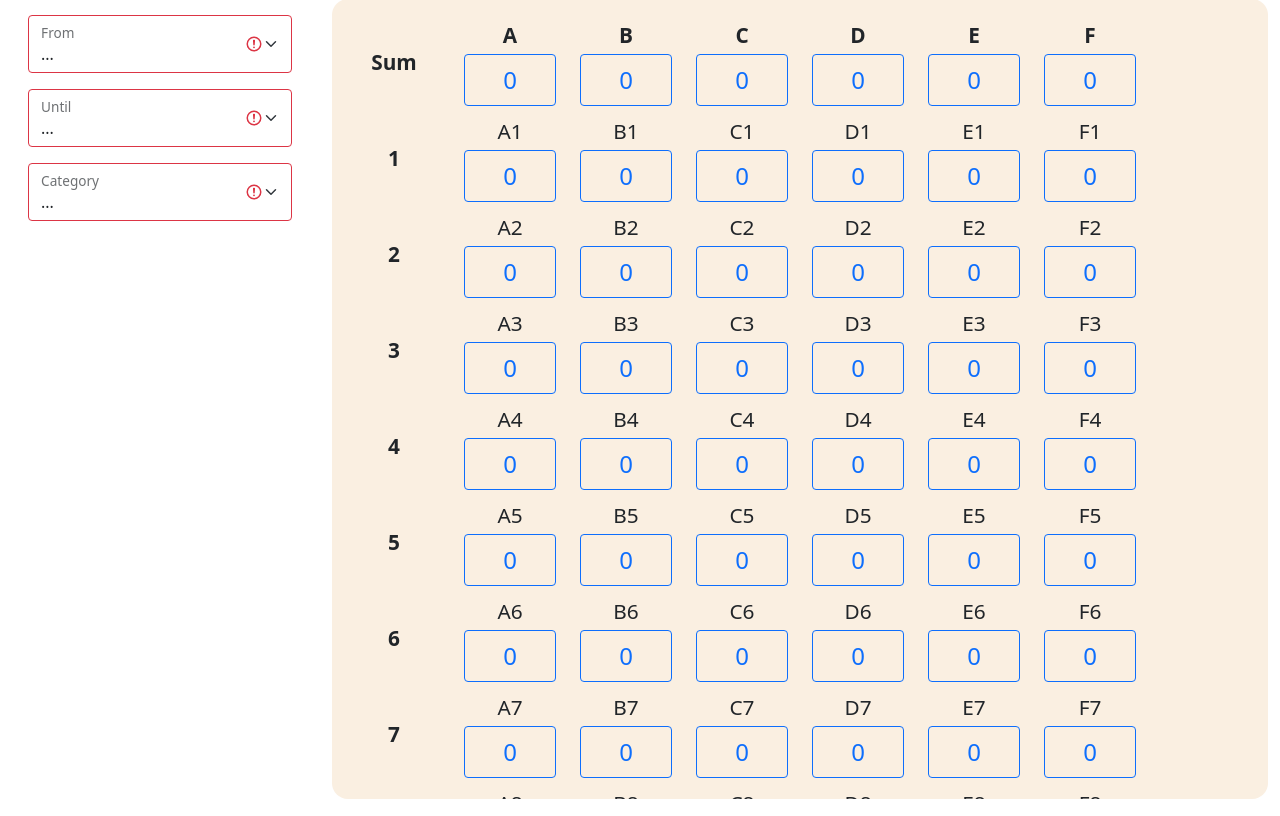
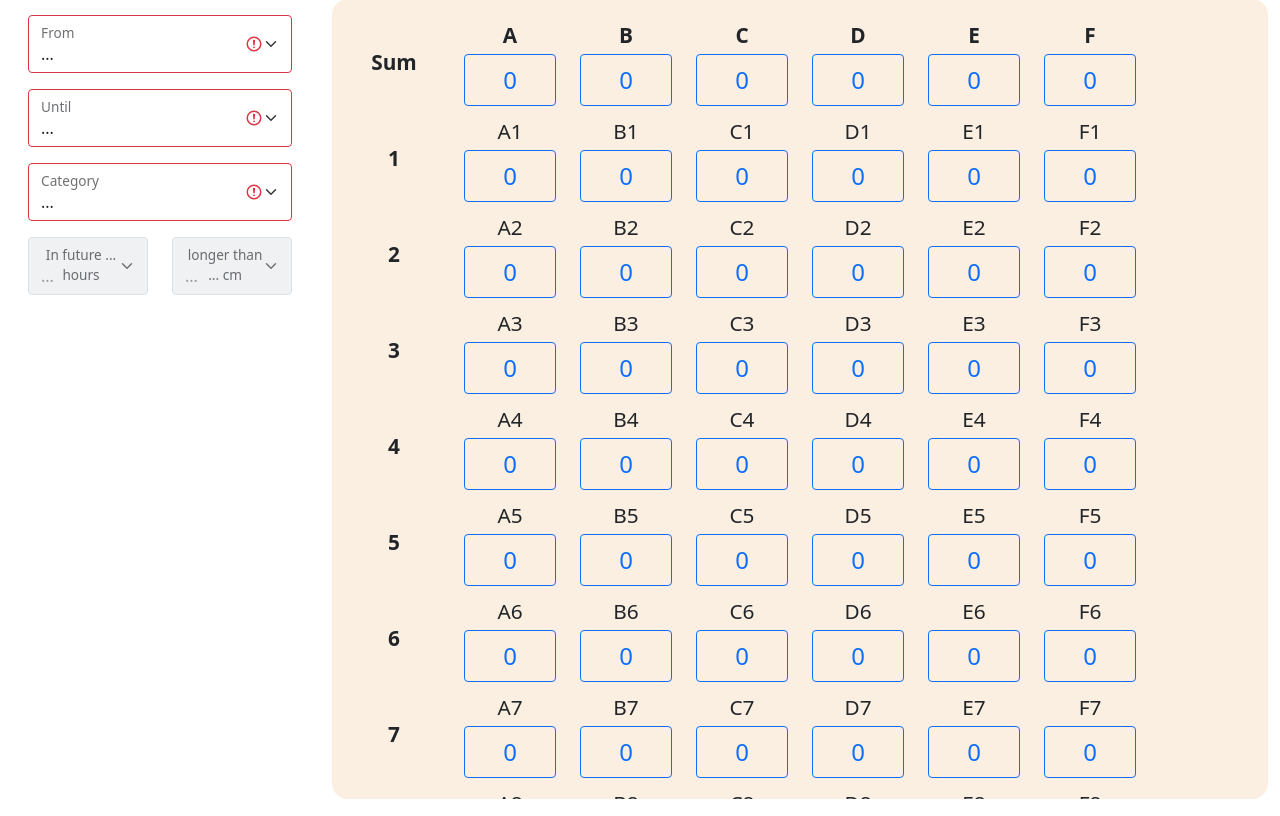
Before and after one commit to rayhuangg/Asparagus_web, a Django app: page /stats/ in a window 1280 px wide. Shown: the part 343-1159 px from the top of the page. Run offline with Django 3.2, Linux system fonts and the light colour scheme; data that the repository does not hold is empty; parts of the project's set-up code (start-up, migrations or seed data) failed here and were passed over; some libraries are stand-ins or nearby versions; grey boxes are pictures that could not be loaded.

Commit message:
Support for spear length prediction

```diff
--- a/templates/stats/stats.html
+++ b/templates/stats/stats.html
@@ -16,7 +16,7 @@
         <div class="col-3" >
             <form class="g-3 was-validated">
                 <div class="form-floating" style="margin: 1em 1em">
-                    <select class="form-select" id="floatingSelect-from" required aria-label="Floating label select example" onchange="selectionChange()">
+                    <select class="form-select" id="floatingSelect-from" required onchange="selectionChange()">
                         <option value="">...</option>
                         {% for demo in demolist %}
                         <option value="{{demo.id}}">ID: {{demo.id}}, Date: {{demo.date}}</option>
@@ -25,13 +25,13 @@
                     <label for="floatingSelect-from">From</label>
                 </div>
                 <div class="form-floating" style="margin: 1em 1em">
-                    <select class="form-select" id="floatingSelect-until" required aria-label="Floating label select example" onchange="sendRange()">
+                    <select class="form-select" id="floatingSelect-until" required onchange="sendRange()">
                         <option value="">...</option>
                     </select>
                     <label for="floatingSelect-until">Until</label>
                 </div>
                 <!-- <div class="form-floating" style="margin: 1em 1em">
-                    <select class="form-select" id="floatingSelect-section" required aria-label="Floating label select example" onchange="sendRange()">
+                    <select class="form-select" id="floatingSelect-section" required onchange="sendRange()">
                         <option value="0">All</option>
                         {% for section in sections %}
                         <option value="{{section.id}}">{{section.name}}</option>
@@ -40,13 +40,41 @@
                     <label for="floatingSelect-until">Area</label>
                 </div> -->
                 <div class="form-floating" style="margin: 1em 1em">
-                    <select class="form-select" id="floatingSelect-type" required aria-label="Floating label select example" onchange="chooseType()">
+                    <select class="form-select" id="floatingSelect-type" required onchange="chooseType()">
                         <option value="">...</option>
                         <option value="0">Clump</option>
                         <option value="1">Stalk</option>
                         <option value="2">Spear</option>
                     </select>
-                    <label for="floatingSelect-until">Category</label>
+                    <label for="floatingSelect-type">Category</label>
+                </div>
+                <div class="form-floating" style="margin: 1em 1em;">
+                    <div class="row">
+                        <div class="col">
+                            <div class="form-floating">
+                                <select class="form-select" id="floatingSelect-hours" disabled onchange="predictLength()">
+                                    <option value="0">...</option>
+                                    {% for i in thermaltimerange %}
+                                    <option value="{{i}}">{{i}}</option>
+                                    {% endfor %}
+                                </select>
+                                <label for="floatingSelect-hours" style="font-size: medium;">In future ... hours</label>
+                            </div>
+                        </div>
+                        <div class="col">
+                            <div class="form-floating">
+                                <select class="form-select" id="floatingSelect-thres" disabled onchange="predictLength()">
+                                    <option value="0">...</option>
+                                    <option value="30">30</option>
+                                    <option value="25">25</option>
+                                    <option value="20">20</option>
+                                    <option value="15">15</option>
+                                </select>
+                                <label for="floatingSelect-thres" style="font-size: medium;">longer than ... cm</label>
+                            </div>
+                        </div>
+                    </div>
+
                 </div>
             </form>
         </div>
@@ -123,10 +151,10 @@
         var untilSelect = document.getElementById('floatingSelect-until');
         var demorange = {{ demorange|safe }};
         var latestDemo = demorange[demorange.length - 1][0]
-        console.log(fromValue)
-        console.log(untilSelect)
-        console.log(latestDemo)
-        console.log(demorange)
+        // console.log(fromValue)
+        // console.log(untilSelect)
+        // console.log(latestDemo)
+        // console.log(demorange)
         untilSelect.options.length = 0;
         if(fromValue){
             var option = document.createElement("option");
@@ -174,20 +202,38 @@
                     btn.textContent = '0'
                     btn.setAttribute('data-clumps', '0')
                     btn.setAttribute('data-stalks', '0')
-                    btn.setAttribute('data-spearss', '0')
+                    btn.setAttribute('data-spears', '0')
                 }
                 var context = JSON.parse(context);
+                console.log(context)
                 // var type = document.getElementById('floatingSelect-type').value
 
                 for ( var [type, data] of Object.entries(context)){
-                    for ( var [k, v] of Object.entries(data)){
-                        let btn = document.getElementById(k)
-                        btn.setAttribute('data-'+type, v.toString())
-                        let col = document.getElementById(k[0])
-                        let colCount = parseInt(col.getAttribute('data-'+type))
-                        col.setAttribute('data-'+type, (colCount + v).toString())
+                    if (type == 'spears'){
+                        for (let sec in data){
+                            var num = data[sec]
+                            let btn = document.getElementById(sec)
+                            btn.setAttribute('data-'+type, num.length.toString())
+                            btn.setAttribute('data-'+type+'-raw', num)
+                            let col = document.getElementById(sec[0])
+                            let colCount = parseInt(col.getAttribute('data-'+type))
+                            col.setAttribute('data-'+type, (colCount + num.length).toString())
+
+                        }
+                    }else if (type == 'stalks' || type == 'clumps'){
+                        for ( var [sec, num] of Object.entries(data)){
+                            let btn = document.getElementById(sec)
+                            btn.setAttribute('data-'+type, num.toString())
+                            let col = document.getElementById(sec[0])
+                            let colCount = parseInt(col.getAttribute('data-'+type))
+                            col.setAttribute('data-'+type, (colCount + num).toString())
+                        }
+                    }else{
+                        continue
                     }
+
                 }
+                document.getElementById('floatingSelect-hours').setAttribute('data-thermaltime', context['thermaltime'])
                 document.getElementById('btns').style.opacity = '100%'
             }
         })
@@ -196,6 +242,13 @@
 
     function chooseType(){
         var type = document.getElementById('floatingSelect-type').value
+        if (type != 2){
+            document.getElementById('floatingSelect-hours').disabled = true
+            document.getElementById('floatingSelect-thres').disabled = true
+        }else {
+            document.getElementById('floatingSelect-hours').disabled = false
+            document.getElementById('floatingSelect-thres').disabled = false
+        }
         var allBtns = document.getElementsByTagName('button')
         for (let btn of allBtns){
             btn.textContent = '0'
@@ -206,6 +259,52 @@
             else {
                 btn.className = btn.textContent > 10 ? 'btn btn-danger' : (btn.textContent > 5 ? 'btn btn-warning' : (btn.textContent > 3 ? 'btn btn-success' : 'btn btn-secondary'))
             }
+        }
+    }
+
+    function calculate(thermalTime, h1, hrs) {
+        var t1 = (1.409 - Math.log(Math.log(31.91 / h1)))/0.001397
+        var t2 = t1
+        for(let i = 0; i < hrs; i++){
+            t2 += thermalTime[i]
+        }
+        var h2 = 31.91 * Math.exp(-1 * Math.exp(1.409 - 0.001397 * t2))
+        if (isNaN(h2)){
+            return h1
+        }
+        return h2
+    }
+
+    function predictLength(){
+        var hours = document.getElementById('floatingSelect-hours').value
+        var thres = document.getElementById('floatingSelect-thres').value
+        var thermaltime = document.getElementById('floatingSelect-hours').getAttribute('data-thermaltime').split(',')
+        thermaltime = thermaltime.map(t => parseFloat(t))
+        var allBtns = document.getElementsByTagName('button')
+        for (let btn of allBtns){
+            if (btn.id.length == 1){
+                btn.textContent = '0'
+            }
+            if (hours == 0 && thres == 0){
+                btn.textContent = btn.getAttribute('data-spears')
+            }else if (hours != 0 && thres != 0){
+                var spears = btn.getAttribute('data-spears-raw')
+                if (spears){
+                    spears = spears.split(',').map(spear => parseFloat(spear))
+                    predL = Object.values(spears.map(h => calculate(thermaltime, h/10, hours)))
+                    predL = predL.filter(l => l >= thres)
+                    btn.textContent = predL.length
+                }
+            }
+        }
+        for (let btn of allBtns){
+            if (btn.id.length > 1 && hours != 0 && thres != 0){
+                let col = document.getElementById(btn.id[0])
+                col.textContent = parseInt(col.textContent) + parseInt(btn.textContent)
+            }
+        }
+        for (let btn of allBtns){
+            btn.className = btn.textContent > 10 ? 'btn btn-danger' : (btn.textContent > 5 ? 'btn btn-warning' : (btn.textContent > 3 ? 'btn btn-success' : 'btn btn-secondary'))
         }
     }
 
```
